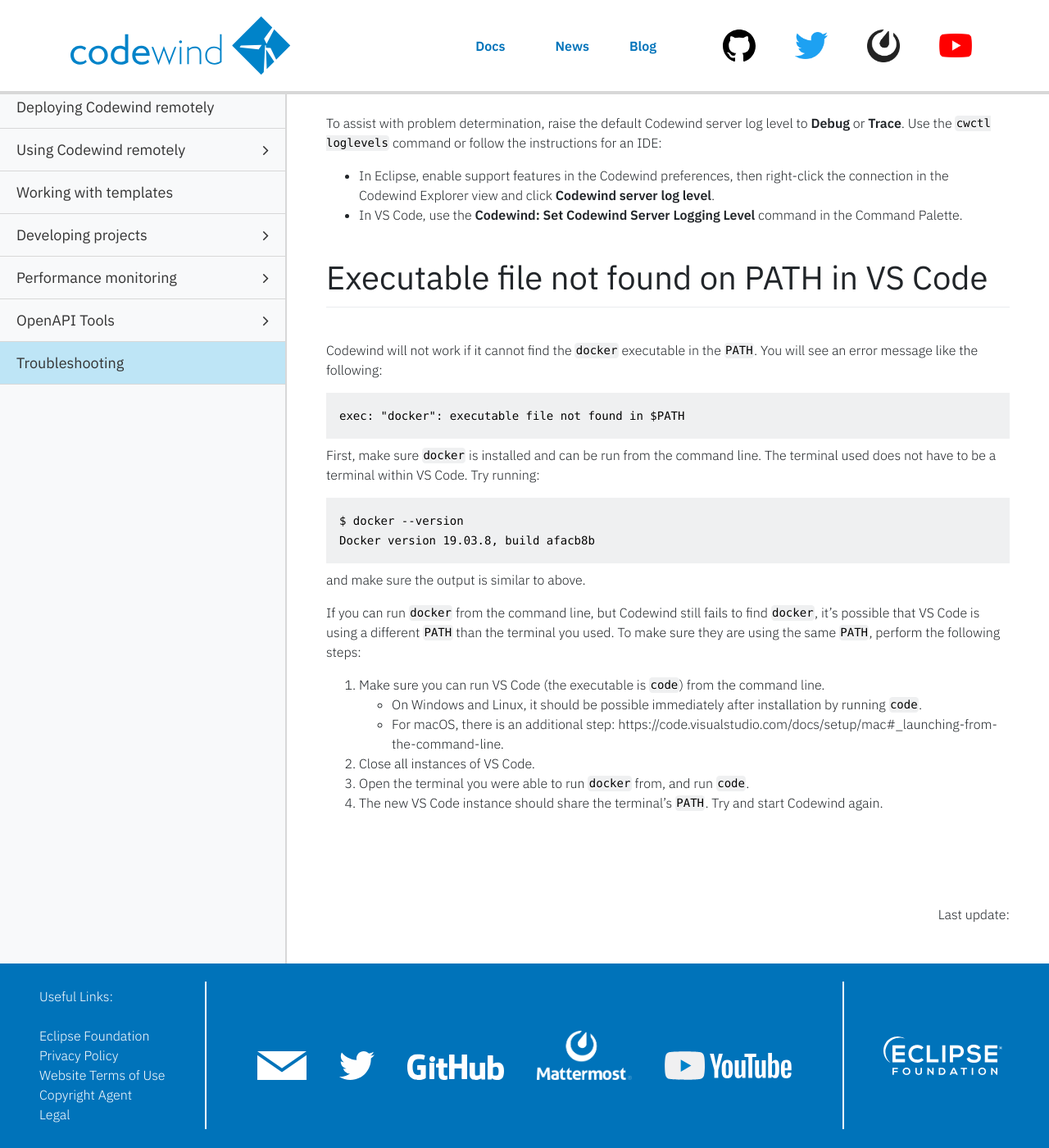
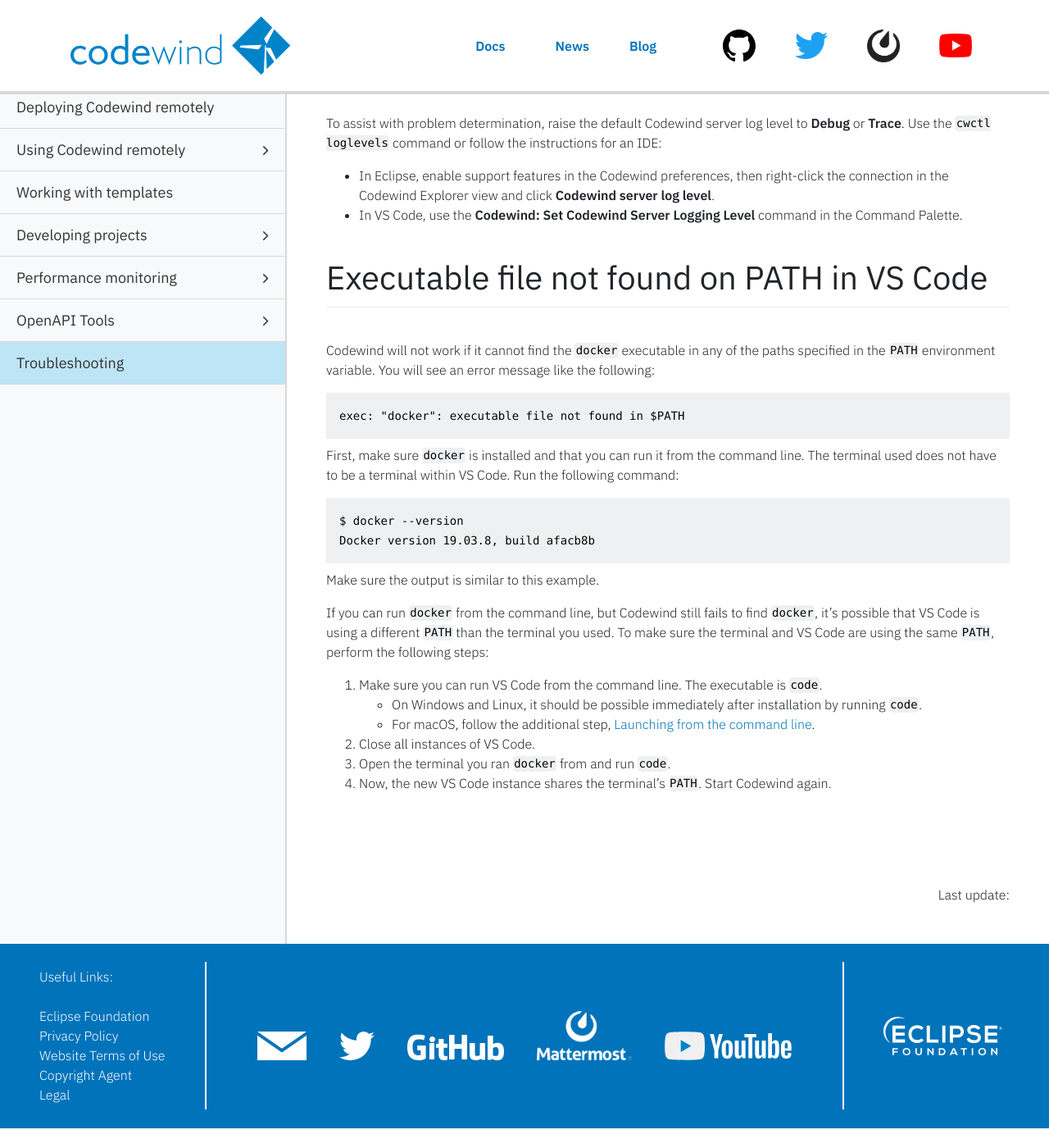
Before and after one commit to eclipse-archived/codewind-docs, a Jekyll site: the page built from docs/_documentations/troubleshooting.md, in a window 1280 px wide and 1400 px high, scrolled down 18443 px. Shown: the whole window at 82% size. Built offline with Jekyll 4.4.1, drawn with Linux system fonts in a browser that asks for light colours; nearby versions of some CDN libraries; comment, search, counter and statistics services are not loaded; after the commit the page ends 19819 px from its top, so only the background shows below that.

Commit message:
Address review
Signed-off-by: Tim Etchells <timetchells@ibm.com>

````diff
--- a/docs/_documentations/troubleshooting.md
+++ b/docs/_documentations/troubleshooting.md
@@ -783,22 +783,22 @@ Issue link: https://github.com/eclipse/codewind/issues/1682
 Solution: https://github.com/eclipse/codewind/issues/1682#issuecomment-572649328
 Info added in 0.11.0.
 -->
-Codewind will not work if it cannot find the `docker` executable in the [`PATH`](https://en.wikipedia.org/wiki/PATH_(variable)). You will see an error message like the following:
+Codewind will not work if it cannot find the `docker` executable in any of the paths specified in the `PATH` environment variable. You will see an error message like the following:
 ```
 exec: "docker": executable file not found in $PATH
 ```
-First, make sure `docker` is installed and can be run from the command line. The terminal used does not have to be a terminal within VS Code. Try running:
+First, make sure `docker` is installed and that you can run it from the command line. The terminal used does not have to be a terminal within VS Code. Run the following command:
 ```
 $ docker --version
 Docker version 19.03.8, build afacb8b
 ```
-and make sure the output is similar to above.
+Make sure the output is similar to this example.
 
-If you can run `docker` from the command line, but Codewind still fails to find `docker`, it's possible that VS Code is using a different `PATH` than the terminal you used. To make sure they are using the same `PATH`, perform the following steps:
+If you can run `docker` from the command line, but Codewind still fails to find `docker`, it's possible that VS Code is using a different `PATH` than the terminal you used. To make sure the terminal and VS Code are using the same `PATH`, perform the following steps:
 
-1. Make sure you can run VS Code (the executable is `code`) from the command line.
+1. Make sure you can run VS Code from the command line. The executable is `code`.
   - On Windows and Linux, it should be possible immediately after installation by running `code`.
-  - For macOS, there is an additional step: https://code.visualstudio.com/docs/setup/mac#_launching-from-the-command-line.
+  - For macOS, follow the additional step, [Launching from the command line](https://code.visualstudio.com/docs/setup/mac#_launching-from-the-command-line).
 2. Close all instances of VS Code.
-3. Open the terminal you were able to run `docker` from, and run `code`.
-4. The new VS Code instance should share the terminal's `PATH`. Try and start Codewind again.
+3. Open the terminal you ran `docker` from and run `code`.
+4. Now, the new VS Code instance shares the terminal's `PATH`. Start Codewind again.
````
